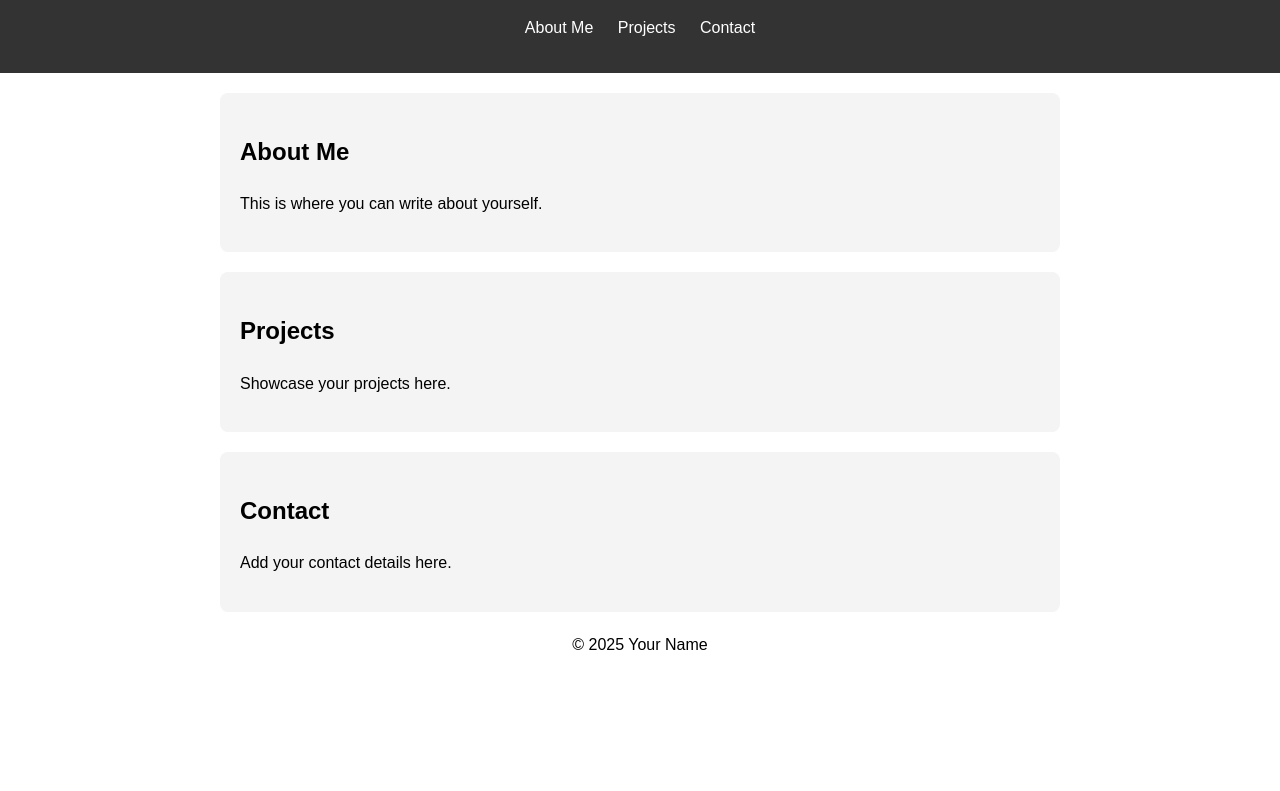
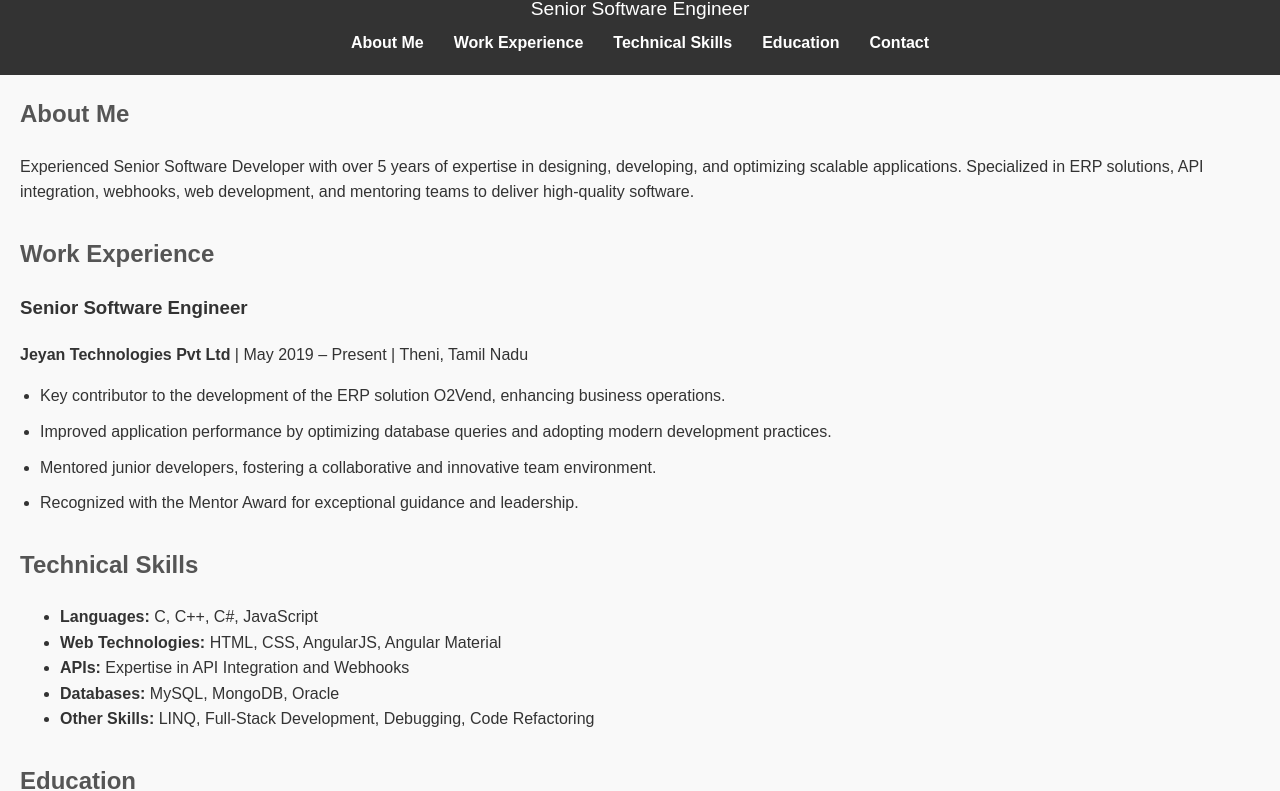
Before and after one commit to MahaSelva/My-Portfolio, a plain HTML site: page My Portfolio/wwwroot/index.html in a window 1280 px wide. Shown: the part 95-886 px from the top of the page. Before the commit the page ends 800 px from the top, so only its background shows below. Drawn offline with Linux system fonts and the light colour scheme.

Commit message:
Initial commit

```diff
--- a/My Portfolio/wwwroot/index.html
+++ b/My Portfolio/wwwroot/index.html
@@ -3,34 +3,67 @@
 <head>
     <meta charset="UTF-8">
     <meta name="viewport" content="width=device-width, initial-scale=1.0">
-    <title>My Portfolio</title>
+    <title>Mahalakshmi R - Portfolio</title>
     <link rel="stylesheet" href="style.css">
 </head>
 <body>
     <header>
-        <h1>Welcome to My Portfolio</h1>
+        <div class="container">
+            <h1>Mahalakshmi R</h1>
+            <p>Senior Software Engineer</p>
             <nav>
                 <ul>
                     <li><a href="#about">About Me</a></li>
-                <li><a href="#projects">Projects</a></li>
+                    <li><a href="#experience">Work Experience</a></li>
+                    <li><a href="#skills">Technical Skills</a></li>
+                    <li><a href="#education">Education</a></li>
                     <li><a href="#contact">Contact</a></li>
                 </ul>
             </nav>
+        </div>
     </header>
+    <main>
         <section id="about">
             <h2>About Me</h2>
-        <p>This is where you can write about yourself.</p>
+            <p>Experienced Senior Software Developer with over 5 years of expertise in designing, developing, and optimizing scalable applications. Specialized in ERP solutions, API integration, webhooks, web development, and mentoring teams to deliver high-quality software.</p>
         </section>
-    <section id="projects">
-        <h2>Projects</h2>
-        <p>Showcase your projects here.</p>
+        <section id="experience">
+            <h2>Work Experience</h2>
+            <div class="job">
+                <h3>Senior Software Engineer</h3>
+                <p><strong>Jeyan Technologies Pvt Ltd</strong> | May 2019 – Present | Theni, Tamil Nadu</p>
+                <ul>
+                    <li>Key contributor to the development of the ERP solution O2Vend, enhancing business operations.</li>
+                    <li>Improved application performance by optimizing database queries and adopting modern development practices.</li>
+                    <li>Mentored junior developers, fostering a collaborative and innovative team environment.</li>
+                    <li>Recognized with the Mentor Award for exceptional guidance and leadership.</li>
+                </ul>
+            </div>
+        </section>
+        <section id="skills">
+            <h2>Technical Skills</h2>
+            <ul>
+                <li><strong>Languages:</strong> C, C++, C#, JavaScript</li>
+                <li><strong>Web Technologies:</strong> HTML, CSS, AngularJS, Angular Material</li>
+                <li><strong>APIs:</strong> Expertise in API Integration and Webhooks</li>
+                <li><strong>Databases:</strong> MySQL, MongoDB, Oracle</li>
+                <li><strong>Other Skills:</strong> LINQ, Full-Stack Development, Debugging, Code Refactoring</li>
+            </ul>
+        </section>
+        <section id="education">
+            <h2>Education</h2>
+            <p><strong>B.E (CSE)</strong> | Nadar Saraswathi College of Engineering and Technology</p>
+            <p>2015 – 2019 | Theni, Tamil Nadu | CGPA: 7.54</p>
         </section>
         <section id="contact">
             <h2>Contact</h2>
-        <p>Add your contact details here.</p>
+            <p>Email: <a href="mailto:maharamarps@gmail.com">maharamarps@gmail.com</a></p>
+            <p>Phone: 8925032081</p>
+            <p>Address: Maari 1st St, Allinagaram, Theni, Tamilnadu, India</p>
         </section>
+    </main>
     <footer>
-        <p>© 2025 Your Name</p>
+        <p>© 2025 Mahalakshmi R. All Rights Reserved.</p>
     </footer>
     <script src="script.js"></script>
 </body>
--- a/My Portfolio/wwwroot/script.js
+++ b/My Portfolio/wwwroot/script.js
@@ -1,3 +1,8 @@
-document.querySelector('h1').addEventListener('click', () => {
-    alert('Welcome to My Portfolio!');
+// Simple interaction script
+document.querySelectorAll('nav ul li a').forEach(link => {
+    link.addEventListener('click', (e) => {
+        e.preventDefault();
+        const targetId = link.getAttribute('href').substring(1);
+        document.getElementById(targetId).scrollIntoView({ behavior: 'smooth' });
+    });
 });
--- a/My Portfolio/wwwroot/style.css
+++ b/My Portfolio/wwwroot/style.css
@@ -1,41 +1,78 @@
+/* General Styles */
 body {
     font-family: Arial, sans-serif;
     margin: 0;
     padding: 0;
     line-height: 1.6;
+    background-color: #f9f9f9;
+    color: #333;
 }
 
+/* Header */
 header {
     background: #333;
     color: #fff;
-    padding: 1rem;
+    padding: 20px 0;
     text-align: center;
 }
+
+    header h1 {
+        margin: 0;
+        font-size: 2.5em;
+    }
+
+    header p {
+        margin: 5px 0;
+        font-size: 1.2em;
+    }
 
 nav ul {
     list-style: none;
     padding: 0;
+    margin: 0;
+    display: flex;
+    justify-content: center;
 }
 
     nav ul li {
-        display: inline;
-        margin: 0 10px;
+        margin: 0 15px;
     }
 
         nav ul li a {
             color: #fff;
             text-decoration: none;
+            font-weight: bold;
         }
 
-section {
+/* Main Content */
+main {
     padding: 20px;
-    margin: 20px auto;
-    max-width: 800px;
-    background: #f4f4f4;
-    border-radius: 8px;
 }
 
+section {
+    margin-bottom: 30px;
+}
+
+    section h2 {
+        margin-top: 0;
+        color: #555;
+    }
+
+.job ul {
+    padding-left: 20px;
+}
+
+    .job ul li {
+        margin-bottom: 10px;
+    }
+
+/* Footer */
 footer {
+    background: #333;
+    color: #fff;
     text-align: center;
-    margin: 20px 0;
+    padding: 10px 0;
+    position: relative;
+    bottom: 0;
+    width: 100%;
 }
```
Lines whose indentation alone changed are shown as unchanged.
